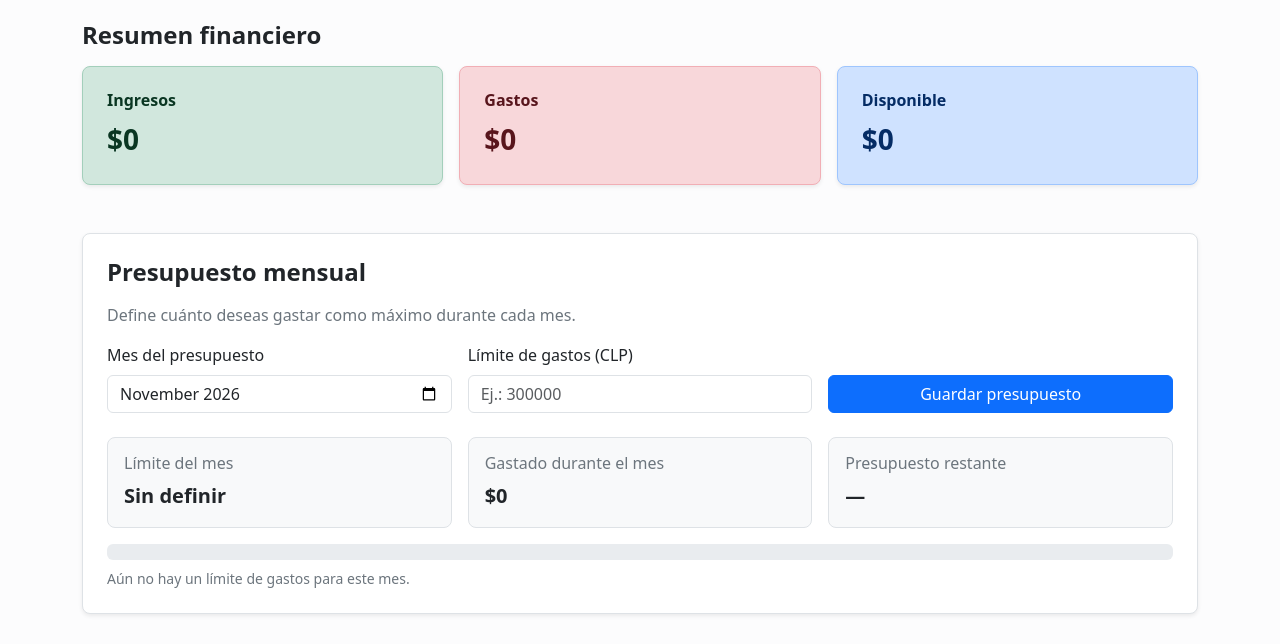
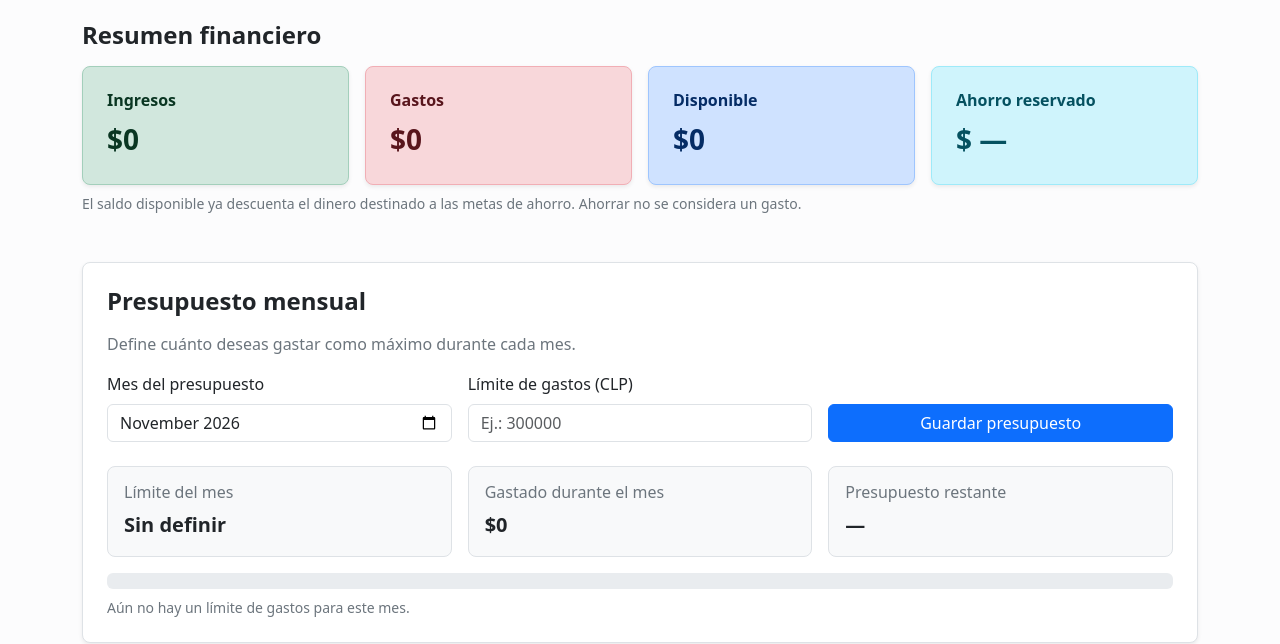
Before and after one commit to manuel-cofre-y/Finanzas-Personales, a plain HTML site: page index.html in a window 1280 px wide. Shown: the part 170-814 px from the top of the page. Drawn offline with nearby package versions, Linux system fonts and the light colour scheme.

Commit message:
Conexión de ahorro con movimientos
Ahora el agregar dinero a la meta de ahorro se conecta junto con los gastos

```diff
--- a/index.html
+++ b/index.html
@@ -1,6 +1,5 @@
 <!doctype html>
 <html lang="es-CL">
-
 <head>
   <meta charset="utf-8">
   <meta name="viewport" content="width=device-width, initial-scale=1">
@@ -17,17 +16,17 @@
     <nav class="navbar navbar-expand-lg navbar-light py-2" aria-label="Navegación principal">
       <div class="container">
         <a class="navbar-brand fw-bold text-primary fs-4" href="index.html">Ahorra</a>
-        <button class="navbar-toggler" type="button" data-bs-toggle="collapse" data-bs-target="#menu-principal"
-          aria-controls="menu-principal" aria-expanded="false" aria-label="Abrir o cerrar menú de navegación">
+        <button class="navbar-toggler" type="button" data-bs-toggle="collapse"
+                data-bs-target="#menu-principal" aria-controls="menu-principal"
+                aria-expanded="false" aria-label="Abrir o cerrar menú de navegación">
           <span class="navbar-toggler-icon"></span>
         </button>
         <div class="collapse navbar-collapse" id="menu-principal">
           <ul class="navbar-nav ms-auto gap-lg-2">
-            <li class="nav-item"><a class="nav-link active fw-bold" href="index.html" aria-current="page">Inicio</a>
-            </li>
-            <li class="nav-item"><a class="nav-link" href="ingresos-gastos.html">Ingresos y gastos</a></li>
-            <li class="nav-item"><a class="nav-link" href="metas-ahorro.html">Metas de ahorro</a></li>
-            <li class="nav-item"><a class="nav-link" href="estadisticas.html">Estadísticas</a></li>
+          <li class="nav-item"><a class="nav-link active fw-bold" href="index.html" aria-current="page">Inicio</a></li>
+          <li class="nav-item"><a class="nav-link" href="ingresos-gastos.html">Ingresos y gastos</a></li>
+          <li class="nav-item"><a class="nav-link" href="metas-ahorro.html">Metas de ahorro</a></li>
+          <li class="nav-item"><a class="nav-link" href="estadisticas.html">Estadísticas</a></li>
           </ul>
         </div>
       </div>
@@ -41,27 +40,35 @@
     <section aria-labelledby="titulo-resumen" class="mb-5">
       <h2 id="titulo-resumen" class="h4 mb-3 fw-bold">Resumen financiero</h2>
       <div class="row g-3">
-        <div class="col-12 col-md-4">
+        <div class="col-12 col-md-6 col-xl-3">
           <div class="bg-success-subtle border border-success-subtle rounded-3 p-4 shadow-sm text-success-emphasis">
             <h3 class="h6 fw-semibold mb-2">Ingresos</h3>
             <p class="fs-3 mb-0 fw-bold">$ —</p>
           </div>
         </div>
-        <div class="col-12 col-md-4">
+        <div class="col-12 col-md-6 col-xl-3">
           <div class="bg-danger-subtle border border-danger-subtle rounded-3 p-4 shadow-sm text-danger-emphasis">
             <h3 class="h6 fw-semibold mb-2">Gastos</h3>
             <p class="fs-3 mb-0 fw-bold">$ —</p>
           </div>
         </div>
-        <div class="col-12 col-md-4">
+        <div class="col-12 col-md-6 col-xl-3">
           <div class="bg-primary-subtle border border-primary-subtle rounded-3 p-4 shadow-sm text-primary-emphasis">
             <h3 class="h6 fw-semibold mb-2">Disponible</h3>
-            <p class="fs-3 mb-0 fw-bold">$ —</p>
+            <p id="saldo-disponible-valor" class="fs-3 mb-0 fw-bold">$ —</p>
+          </div>
+        </div>
+        <div class="col-12 col-md-6 col-xl-3">
+          <div class="bg-info-subtle border border-info-subtle rounded-3 p-4 shadow-sm text-info-emphasis">
+            <h3 class="h6 fw-semibold mb-2">Ahorro reservado</h3>
+            <p id="ahorro-reservado-valor" class="fs-3 mb-0 fw-bold">$ —</p>
           </div>
         </div>
       </div>
+      <p class="small text-secondary mt-2 mb-0">El saldo disponible ya descuenta el dinero destinado a las metas de ahorro. Ahorrar no se considera un gasto.</p>
     </section>
 
+    <!-- RF-04: presupuesto mensual de gastos -->
     <section aria-labelledby="titulo-presupuesto" class="mb-5">
       <div class="bg-white border rounded-3 p-4 shadow-sm">
         <h2 id="titulo-presupuesto" class="h4 mb-3 fw-bold">Presupuesto mensual</h2>
@@ -74,8 +81,8 @@
           </div>
           <div class="col-12 col-md-4">
             <label for="limite-presupuesto" class="form-label fw-medium">Límite de gastos (CLP)</label>
-            <input id="limite-presupuesto" type="number" min="1" step="1" class="form-control" placeholder="Ej.: 300000"
-              required>
+            <input id="limite-presupuesto" type="number" min="1" step="1" class="form-control"
+                   placeholder="Ej.: 300000" required>
           </div>
           <div class="col-12 col-md-4">
             <button type="submit" class="btn btn-primary w-100">Guardar presupuesto</button>
@@ -104,8 +111,8 @@
           </div>
         </div>
 
-        <div id="presupuesto-barra" class="progress mt-3" role="progressbar"
-          aria-label="Porcentaje de presupuesto gastado" aria-valuemin="0" aria-valuemax="100" aria-valuenow="0">
+        <div id="presupuesto-barra" class="progress mt-3" role="progressbar" aria-label="Porcentaje de presupuesto gastado"
+             aria-valuemin="0" aria-valuemax="100" aria-valuenow="0">
           <div id="presupuesto-progreso" class="progress-bar bg-primary" style="width:0%"></div>
         </div>
         <p id="presupuesto-detalle" class="small text-secondary mt-2 mb-0" aria-live="polite"></p>
@@ -114,8 +121,7 @@
 
     <section aria-labelledby="titulo-ultimos">
       <h2 id="titulo-ultimos" class="h4">Movimientos recientes</h2>
-      <p class="border rounded p-4 text-secondary">Aún no hay movimientos. El historial se implementará más adelante.
-      </p>
+      <p class="border rounded p-4 text-secondary">Aún no hay movimientos. El historial se implementará más adelante.</p>
       <a href="ingresos-gastos.html" class="btn btn-primary mt-2">Ir a ingresos y gastos</a>
     </section>
   </main>
@@ -134,7 +140,7 @@
 
   <script src="https://cdn.jsdelivr.net/npm/bootstrap@5.3.8/dist/js/bootstrap.bundle.min.js" defer></script>
   <script src="assets/js/main.js" defer></script>
+  <script src="assets/js/saldo-ahorro.js" defer></script>
   <script src="assets/js/presupuesto.js" defer></script>
 </body>
-
 </html>
```
Also changed, not shown: metas-ahorro.html (+18 -11 lines).
